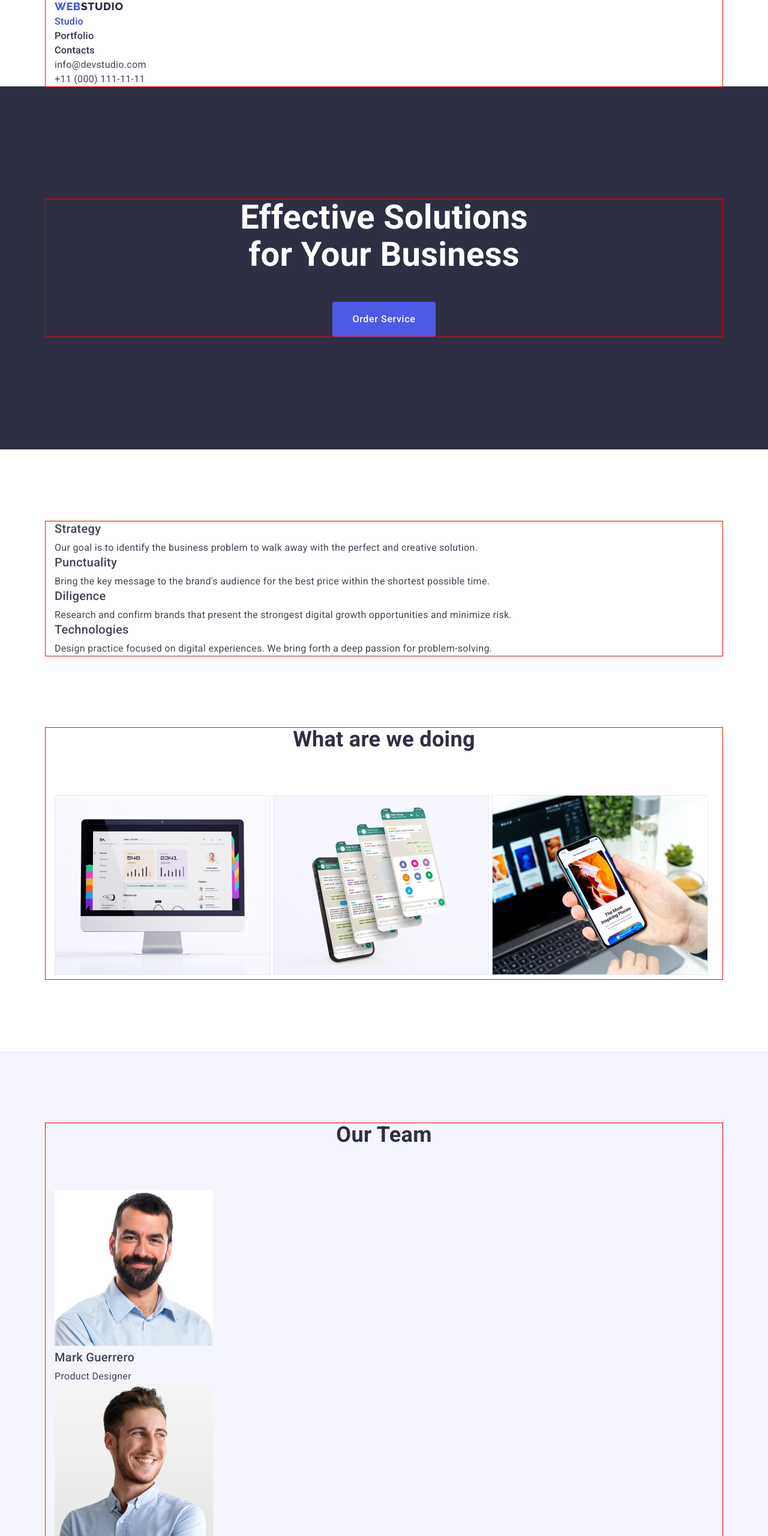
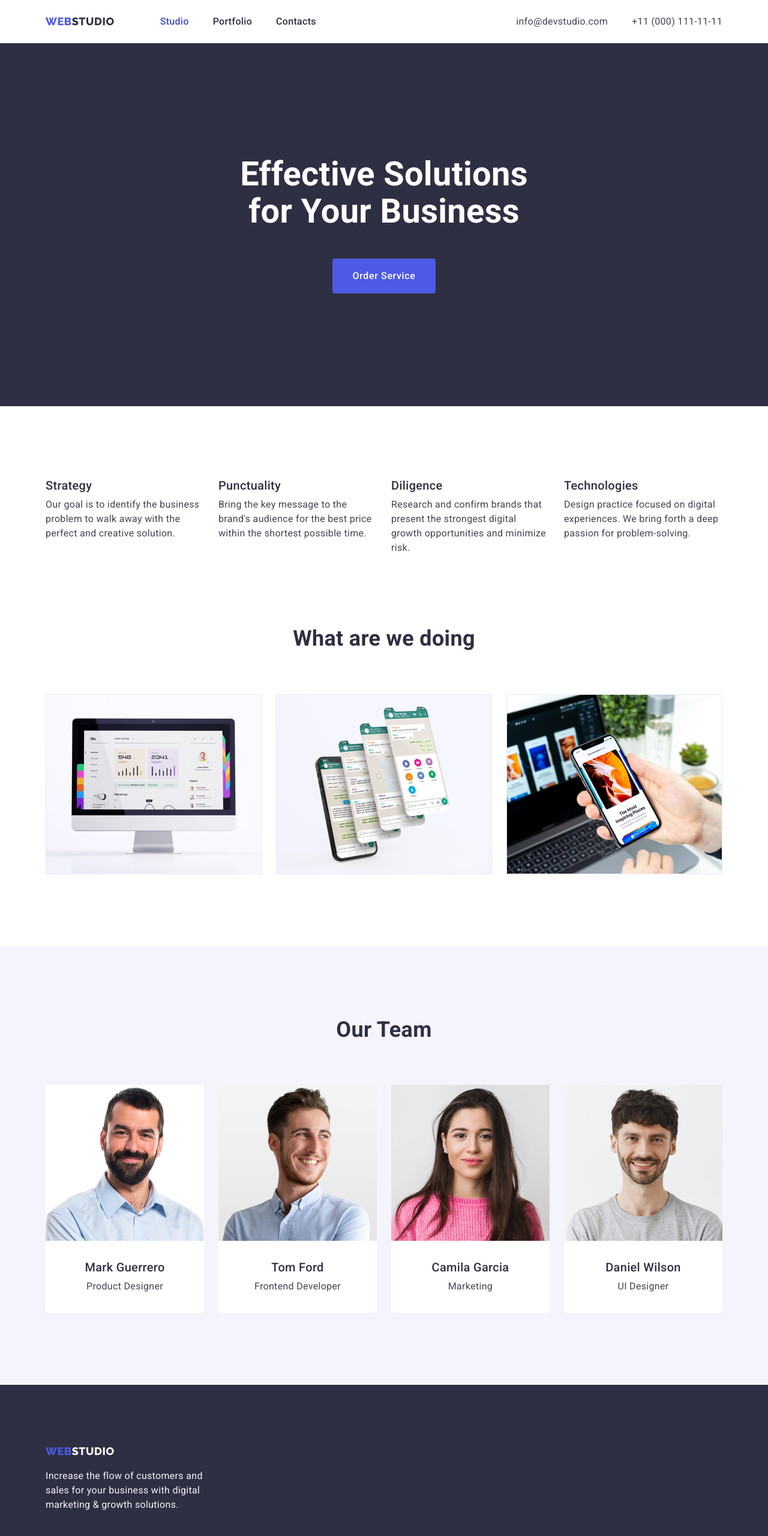
Before and after one commit to vladya905/html3, a plain HTML site: page index.html in a window 1280 px wide. Shown: the top 2560 px of the page at 60% size. Drawn offline with nearby package versions, Linux system fonts and the light colour scheme.

Commit message:
pre release
осталось поправить бардак в стилях и добить комменты

```diff
--- a/css/styles.css
+++ b/css/styles.css
@@ -24,14 +24,16 @@ ul {
   margin: 0;
   padding-left: 0;
 }
+img {
+  display: block;
+}
 /* main */
 .container {
   width: 1158px;
   padding-left: 15px;
   padding-right: 15px;
   margin: 0 auto;
-  outline: 1px solid red;
-  width: 1128px;
+  /* outline: 1px solid red; */
 }
 body {
   font-family: var(--font-family);
@@ -79,6 +81,14 @@ body {
   color: var(--primary-white);
 }
 /* header */
+.header-container {
+  display: flex;
+  align-items: center;
+}
+.address-nav {
+  display: flex;
+  gap: 40px;
+}
 .address-nav .link {
   color: var(--text);
   font-style: normal;
@@ -87,9 +97,20 @@ body {
 .address-nav .link:focus {
   color: var(--pressed-state);
 }
+address {
+  margin-left: auto;
+}
+.site-nav {
+  display: flex;
+  gap: 40px;
+  margin-left: 76px;
+}
 .site-nav .link {
+  display: block;
   color: var(--dark);
   font-weight: 500;
+  margin-top: 24px;
+  margin-bottom: 24px;
 }
 .site-nav .link:hover,
 .site-nav .link:focus {
@@ -109,6 +130,7 @@ body {
 }
 
 .section-subtitle {
+  color: var(--dark);
   margin-bottom: 8px;
   font-weight: 500;
   font-size: 20px;
@@ -130,6 +152,18 @@ body {
   color: var(--primary-white);
   text-align: center;
 }
+.features-list {
+  gap: 24px;
+  display: flex;
+}
+.features-item {
+  min-width: 264px;
+}
+.work-list {
+  display: flex;
+  gap: 24px;
+  justify-content: center;
+}
 /* team */
 .team-section {
   margin-bottom: 0px;
@@ -137,6 +171,18 @@ body {
   padding-bottom: 120px;
   background-color: var(--light);
 }
+.team-descr {
+  padding: 32px 16px;
+  background-color: var(--primary-white);
+  text-align: center;
+  border-radius: 0 0 4px 4px;
+}
+.team-list {
+  display: flex;
+  gap: 24px;
+  justify-content: center;
+}
+
 /* buttons */
 .button {
   cursor: pointer;
@@ -171,15 +217,29 @@ body {
 }
 /* footer */
 footer {
+  padding: 100px 0;
   background-color: var(--dark);
 }
 .footer-text {
+  margin-top: 16px;
   color: var(--light);
+  width: 264px;
 }
-.section-filter {
+
+.filter-list {
   margin-top: 96px;
   margin-bottom: 72px;
+  display: flex;
+  gap: 24px;
+  justify-content: center;
 }
-.portfolio-item {
+.portfolio-list {
+  display: flex;
+  flex-wrap: wrap;
+  column-gap: 24px;
+  row-gap: 48px;
+}
+.portfolio-descr {
+  padding: 32px 16px;
   border: 1px solid var(--accent);
 }
--- a/index.html
+++ b/index.html
@@ -17,11 +17,11 @@
   <body>
     <!-- heder -->
     <header class="page-header">
-      <div class="container">
-        <nav>
+      <div class="container header-container">
         <a href="./index.html" class="logo"
           >Web<span class="header-span">Studio</span></a
         >
+        <nav>
           <ul class="site-nav list">
             <li><a class="link current" href="./index.html">Studio</a></li>
             <li><a class="link" href="./portfolio.html">Portfolio</a></li>
@@ -56,28 +56,28 @@
         <div class="container">
           <h2 class="visualli-hidden">our features</h2>
           <ul class="list features-list">
-            <li>
+            <li class="features-item">
               <h3 class="section-subtitle">Strategy</h3>
               <p>
                 Our goal is to identify the business problem to walk away with
                 the perfect and creative solution.
               </p>
             </li>
-            <li>
+            <li class="features-item">
               <h3 class="section-subtitle">Punctuality</h3>
               <p>
                 Bring the key message to the brand's audience for the best price
                 within the shortest possible time.
               </p>
             </li>
-            <li>
+            <li class="features-item">
               <h3 class="section-subtitle">Diligence</h3>
               <p>
                 Research and confirm brands that present the strongest digital
                 growth opportunities and minimize risk.
               </p>
             </li>
-            <li>
+            <li class="features-item">
               <h3 class="section-subtitle">Technologies</h3>
               <p>
                 Design practice focused on digital experiences. We bring forth a
@@ -91,9 +91,21 @@
       <section class="section">
         <div class="container">
           <h2 class="section-title">What are we doing</h2>
+          <ul class="work-list list">
+            <li>
               <img src="./images/portfolio/img1.jpg" alt="Mac" width="360" />
-          <img src="./images/portfolio/img2.jpg" alt="Browser" width="360" />
+            </li>
+            <li>
+              <img
+                src="./images/portfolio/img2.jpg"
+                alt="Browser"
+                width="360"
+              />
+            </li>
+            <li>
               <img src="./images/portfolio/img3.jpg" alt="Mobile" width="360" />
+            </li>
+          </ul>
         </div>
       </section>
       <!-- our team  -->
@@ -107,13 +119,17 @@
                 alt="Mark Guerrero"
                 width="264"
               />
+              <div class="team-descr">
                 <h3 class="section-subtitle">Mark Guerrero</h3>
                 <p>Product Designer</p>
+              </div>
             </li>
             <li>
               <img src="./images/contacts/tom.jpg" alt="Tom Ford" width="264" />
+              <div class="team-descr">
                 <h3 class="section-subtitle">Tom Ford</h3>
                 <p>Frontend Developer</p>
+              </div>
             </li>
             <li>
               <img
@@ -121,8 +137,10 @@
                 alt="Camila Garcia"
                 width="264"
               />
+              <div class="team-descr">
                 <h3 class="section-subtitle">Camila Garcia</h3>
                 <p>Marketing</p>
+              </div>
             </li>
             <li>
               <img
@@ -130,8 +148,10 @@
                 alt="Daniel Wilson"
                 width="264"
               />
+              <div class="team-descr">
                 <h3 class="section-subtitle">Daniel Wilson</h3>
                 <p>UI Designer</p>
+              </div>
             </li>
           </ul>
         </div>
```
Also changed, not shown: portfolio.html (+33 -32 lines). Lines whose indentation alone changed are shown as unchanged.
